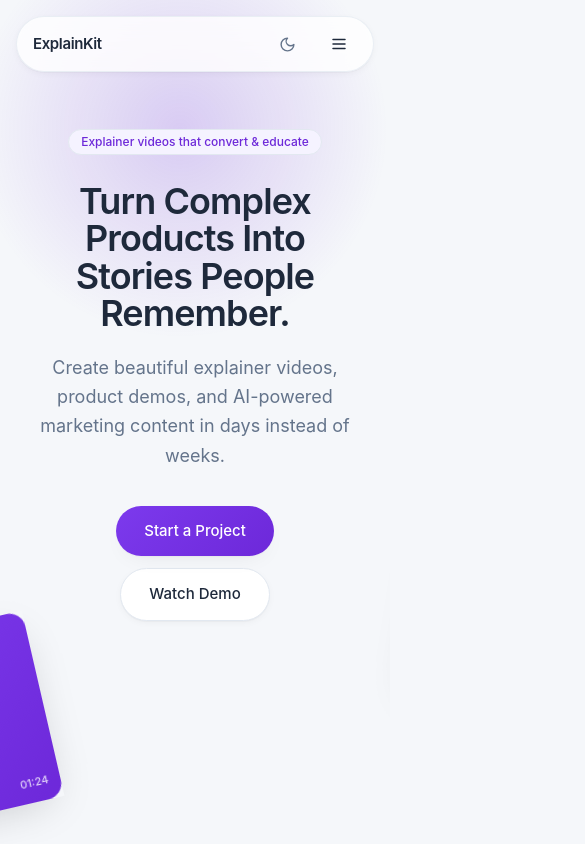
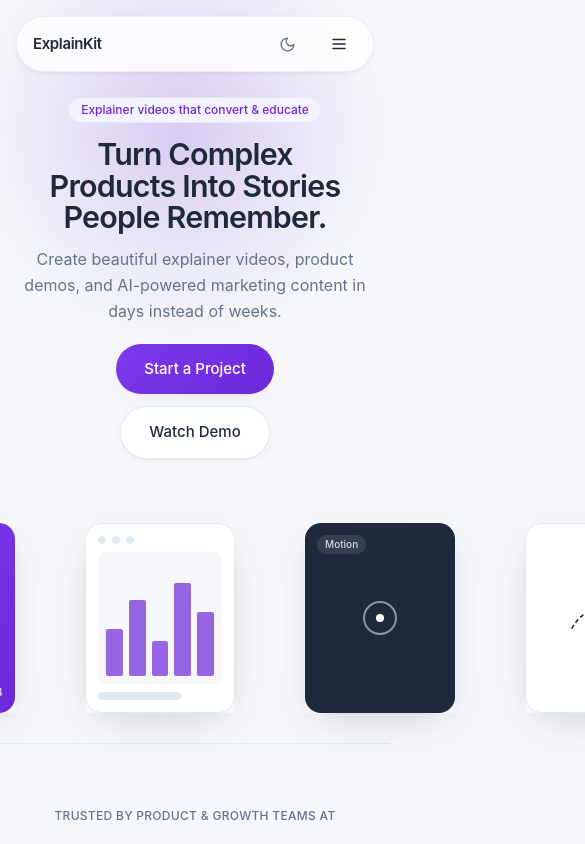
Before and after one commit to saurabhwebdew/explainkit, a Next.js app: page / in a window 390 px wide. Shown: the top 844 px of the page, 585 px wide, since content can reach past the window. Built offline with nearby package versions, Linux system fonts and the light colour scheme.

Commit message:
Update scroll-morph-hero.tsx

```diff
--- a/components/hero/scroll-morph-hero.tsx
+++ b/components/hero/scroll-morph-hero.tsx
@@ -3,7 +3,7 @@
 import { useRef } from "react";
 import { motion, useScroll, useSpring, useTransform } from "framer-motion";
 import { Button } from "@/components/ui/button";
-import { useReducedMotion } from "@/hooks/use-media-query";
+import { useReducedMotion, useMediaQuery } from "@/hooks/use-media-query";
 
 type CardSpec = {
   id: string;
@@ -76,6 +76,16 @@
 export function ScrollMorphHero() {
   const containerRef = useRef<HTMLDivElement>(null);
   const prefersReduced = useReducedMotion();
+  const isMobile = useMediaQuery("(max-width: 767px)");
+  // The sticky + overflow-hidden + scroll-scrubbed pattern below only works when
+  // ALL static content (text + cards) fits inside one screen height — scrolling
+  // only drives x/y/rotate motion values, it never moves the cards' position
+  // within the frame. On mobile, text + 4 cards is taller than the viewport, so
+  // the cards sit below the visible frame and get clipped by overflow-hidden —
+  // permanently, not "until you scroll enough". So small screens skip the whole
+  // scroll-scrub mechanism and use the simple static layout instead, same as
+  // the reduced-motion path.
+  const simple = prefersReduced || isMobile;
 
   const { scrollYProgress } = useScroll({
     target: containerRef,
@@ -91,10 +101,9 @@
     <section
       ref={containerRef}
       id="home"
-      className="relative"
-      style={{ height: prefersReduced ? "auto" : "260vh" }}
+      className={simple ? "relative h-auto" : "relative h-[220vh] md:h-[260vh]"}
     >
-      <div className={cnSticky(prefersReduced)}>
+      <div className={cnSticky(simple)}>
         <div
           aria-hidden="true"
           className="pointer-events-none absolute -top-20 right-0 w-[420px] h-[420px] bg-glow-radial opacity-60"
@@ -102,29 +111,29 @@
         <div className="max-w-content mx-auto px-6 md:px-10 w-full relative">
           <motion.div
             className="text-center max-w-3xl mx-auto"
-            style={prefersReduced ? undefined : { y: headlineY, scale: headlineScale }}
+            style={simple ? undefined : { y: headlineY, scale: headlineScale }}
             initial={{ opacity: 0, y: 14 }}
             animate={{ opacity: 1, y: 0 }}
             transition={{ duration: 0.55, ease: [0.16, 1, 0.3, 1] }}
           >
-            <p className="inline-flex items-center gap-2 rounded-full border border-line bg-accent-50 px-3 py-1 text-xs font-medium text-accent mb-7">
+            <p className="inline-flex items-center gap-2 rounded-full border border-line bg-accent-50 px-3 py-1 text-xs font-medium text-accent mb-4 sm:mb-7">
               Explainer videos that convert & educate
             </p>
-            <h1 className="font-semibold tracking-tight leading-[1.04] text-[clamp(2.25rem,5.4vw,4.25rem)] text-ink balance">
+            <h1 className="font-semibold tracking-tight leading-[1.04] text-[clamp(1.9rem,6vw,4.25rem)] text-ink balance">
               Turn Complex Products Into Stories People Remember.
             </h1>
-            <p className="mt-5 text-lg text-muted leading-relaxed max-w-xl mx-auto">
+            <p className="mt-3 sm:mt-5 text-base sm:text-lg text-muted leading-relaxed max-w-xl mx-auto">
               Create beautiful explainer videos, product demos, and AI-powered marketing content in days instead of weeks.
             </p>
-            <div className="mt-9 flex flex-col sm:flex-row items-center justify-center gap-3">
+            <div className="mt-5 sm:mt-9 flex flex-col sm:flex-row items-center justify-center gap-3">
               <Button href="#contact" size="lg">Start a Project</Button>
               <Button href="#showcase" variant="secondary" size="lg">Watch Demo</Button>
             </div>
           </motion.div>
 
-          <div className="relative h-[300px] md:h-[340px] mt-16 md:mt-20">
+          <div className="relative h-[220px] sm:h-[260px] md:h-[340px] mt-6 sm:mt-10 md:mt-20">
             {cards.map((card, i) => (
-              <HeroCard key={card.id} card={card} progress={progress} prefersReduced={prefersReduced} index={i} />
+              <HeroCard key={card.id} card={card} progress={progress} simple={simple} index={i} />
             ))}
           </div>
         </div>
@@ -133,40 +142,36 @@
   );
 }
 
-function cnSticky(prefersReduced: boolean) {
-  return prefersReduced
-    ? "relative pt-28 pb-16 flex flex-col justify-center"
+function cnSticky(simple: boolean) {
+  return simple
+    ? "relative pt-24 sm:pt-28 pb-10 flex flex-col justify-center"
     // justify-start (not justify-center) is deliberate: centering inside a fixed
     // h-screen box overflows equally above AND below when content is taller than
-    // the viewport (e.g. a short/non-fullscreen window). That overflow-above is
-    // exactly what pushed the eyebrow badge behind the fixed navbar. Anchoring
-    // from the top with a fixed pt guarantees the content can only ever grow
-    // downward, never up into the nav — regardless of viewport height.
-    : "sticky top-0 h-screen pt-32 md:pt-36 pb-10 flex flex-col justify-start overflow-hidden";
+    // the viewport. Anchoring from the top with a fixed pt guarantees the
+    // content can only ever grow downward, never up into the nav.
+    : "sticky top-0 h-screen pt-28 md:pt-36 pb-6 flex flex-col justify-start overflow-hidden";
 }
 
 function HeroCard({
   card,
   progress,
-  prefersReduced,
+  simple,
   index,
 }: {
   card: CardSpec;
   progress: ReturnType<typeof useSpring>;
-  prefersReduced: boolean;
+  simple: boolean;
   index: number;
 }) {
-  const range: [number, number] = [0.05 + index * 0.03, 0.55 + index * 0.03];
-  // Position/rotation still morph from scattered → grid as the user scrolls —
-  // that's the intended effect. But visibility must NOT depend on scroll progress,
-  // or the cards are invisible on first paint (progress starts at 0) and the hero
-  // looks broken until the visitor scrolls. Opacity/scale entrance is handled
-  // separately below via a one-time mount animation instead.
+  // Starts at 0 (not 0.05+) so the very first scroll pixel already moves the
+  // cards, and finishes by ~0.4-0.48 so assembly completes within one normal
+  // scroll on the desktop/tablet sizes that still use this scroll-scrub path.
+  const range: [number, number] = [index * 0.02, 0.4 + index * 0.02];
   const x = useTransform(progress, range, [card.scatter.x, card.grid.x]);
   const y = useTransform(progress, range, [card.scatter.y, card.grid.y]);
   const rotate = useTransform(progress, range, [card.scatter.rotate, 0]);
 
-  const style = prefersReduced
+  const style = simple
     ? { left: `calc(50% + ${card.grid.x}px)`, top: card.grid.y }
     : { x, y, rotate, left: "50%", top: 0 };
 
```
